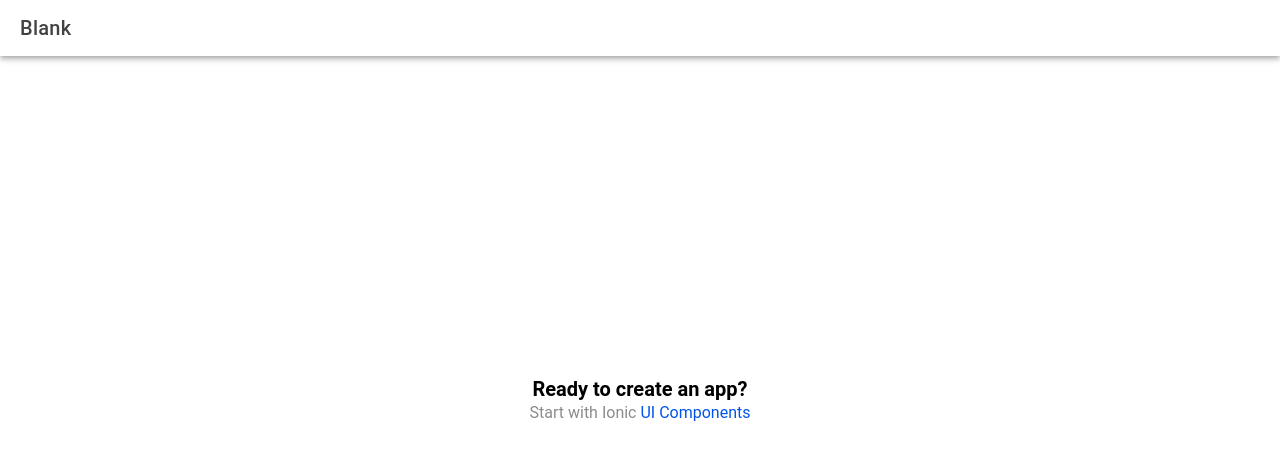
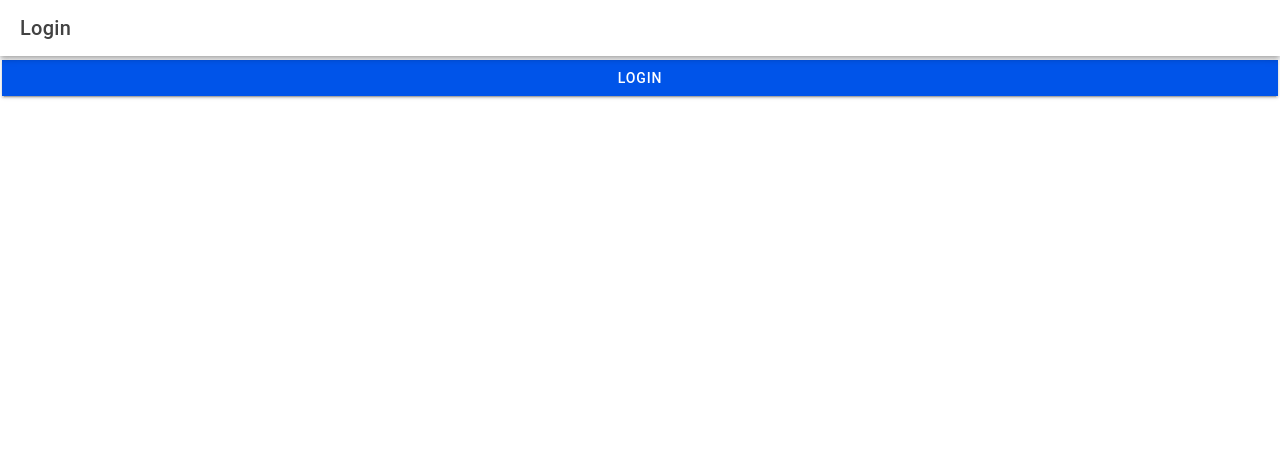
Before and after one commit to hexedhorizon/ionic-app-template, a React (Vite) app: page / in a window 1280 px wide. Before the commit this address led to /home. Shown: the top 460 px of the page. Built offline with nearby package versions, Linux system fonts and the light colour scheme.

Commit message:
Added login page

```diff
--- a/src/App.tsx
+++ b/src/App.tsx
@@ -32,6 +32,8 @@ import '@ionic/react/css/palettes/dark.system.css';
 
 /* Theme variables */
 import './theme/variables.css';
+import Login from './pages/Login';
+import Menu from './pages/Menu';
 
 setupIonicReact();
 
@@ -45,6 +47,10 @@ const App: React.FC = () => (
         <Route exact path="/">
           <Redirect to="/home" />
         </Route>
+
+        <Route exact path="/" component={Login} />
+        <Route exact path="/app" component={Menu} />
+
       </IonRouterOutlet>
     </IonReactRouter>
   </IonApp>
--- a/src/pages/Login.tsx
+++ b/src/pages/Login.tsx
@@ -1,22 +1,30 @@
-import { IonContent, IonHeader, IonPage, IonTitle, IonToolbar } from '@ionic/react';
+import { IonContent, IonHeader, IonPage, IonTitle, IonToolbar,
+  useIonRouter, IonButton
+} from '@ionic/react';
 import ExploreContainer from '../components/ExploreContainer';
 import './Home.css';
 
 const Login: React.FC = () => {
+  const navigation = useIonRouter();
+
+  const doLogin = () => {
+    navigation.push('/app','forward','replace');
+  }
+
   return (
     <IonPage>
       <IonHeader>
         <IonToolbar>
-          <IonTitle>Blank</IonTitle>
+          <IonTitle>Login</IonTitle>
         </IonToolbar>
       </IonHeader>
       <IonContent fullscreen>
         <IonHeader collapse="condense">
           <IonToolbar>
-            <IonTitle size="large">Blank</IonTitle>
+            <IonTitle size="large">Login</IonTitle>
           </IonToolbar>
         </IonHeader>
-        <ExploreContainer />
+        <IonButton onClick={() => doLogin()} expand="full">Login</IonButton>
       </IonContent>
     </IonPage>
   );
--- a/src/pages/Menu.tsx
+++ b/src/pages/Menu.tsx
@@ -7,13 +7,13 @@ const Menu: React.FC = () => {
     <IonPage>
       <IonHeader>
         <IonToolbar>
-          <IonTitle>Blank</IonTitle>
+          <IonTitle>Menu</IonTitle>
         </IonToolbar>
       </IonHeader>
       <IonContent fullscreen>
         <IonHeader collapse="condense">
           <IonToolbar>
-            <IonTitle size="large">Blank</IonTitle>
+            <IonTitle size="large">Menu</IonTitle>
           </IonToolbar>
         </IonHeader>
         <ExploreContainer />
```
